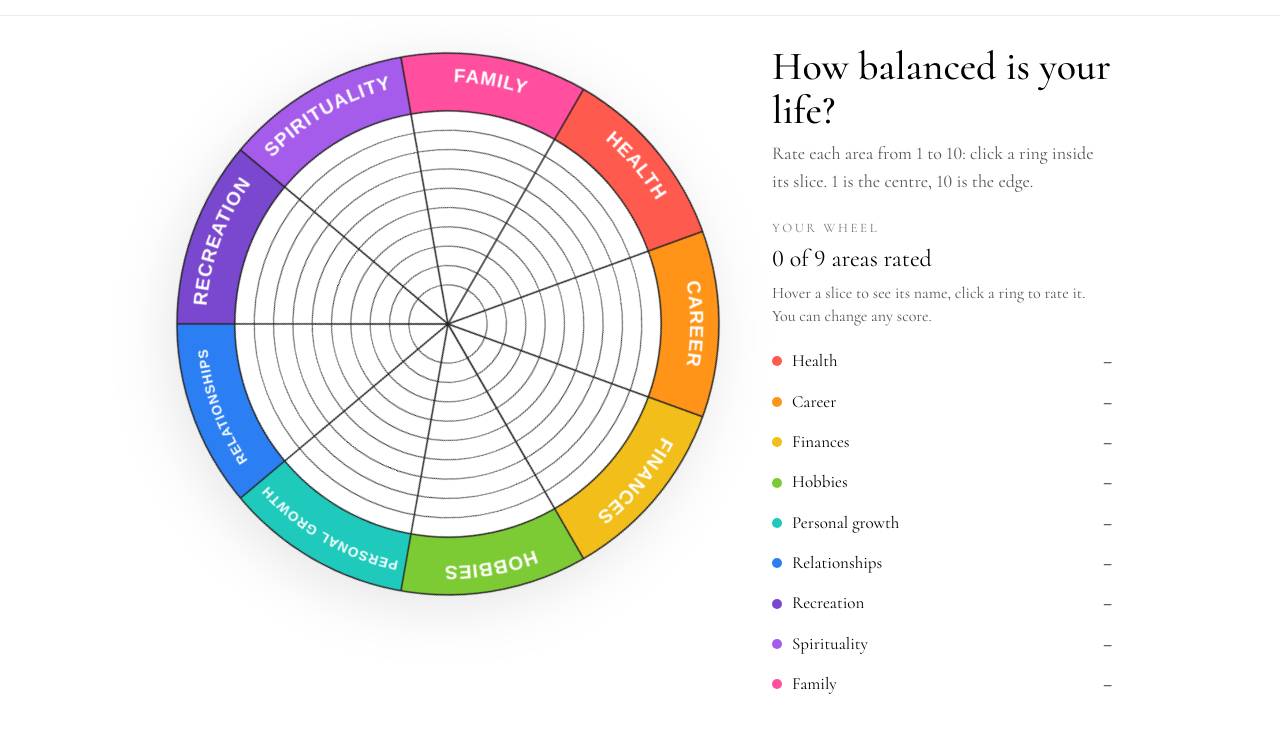
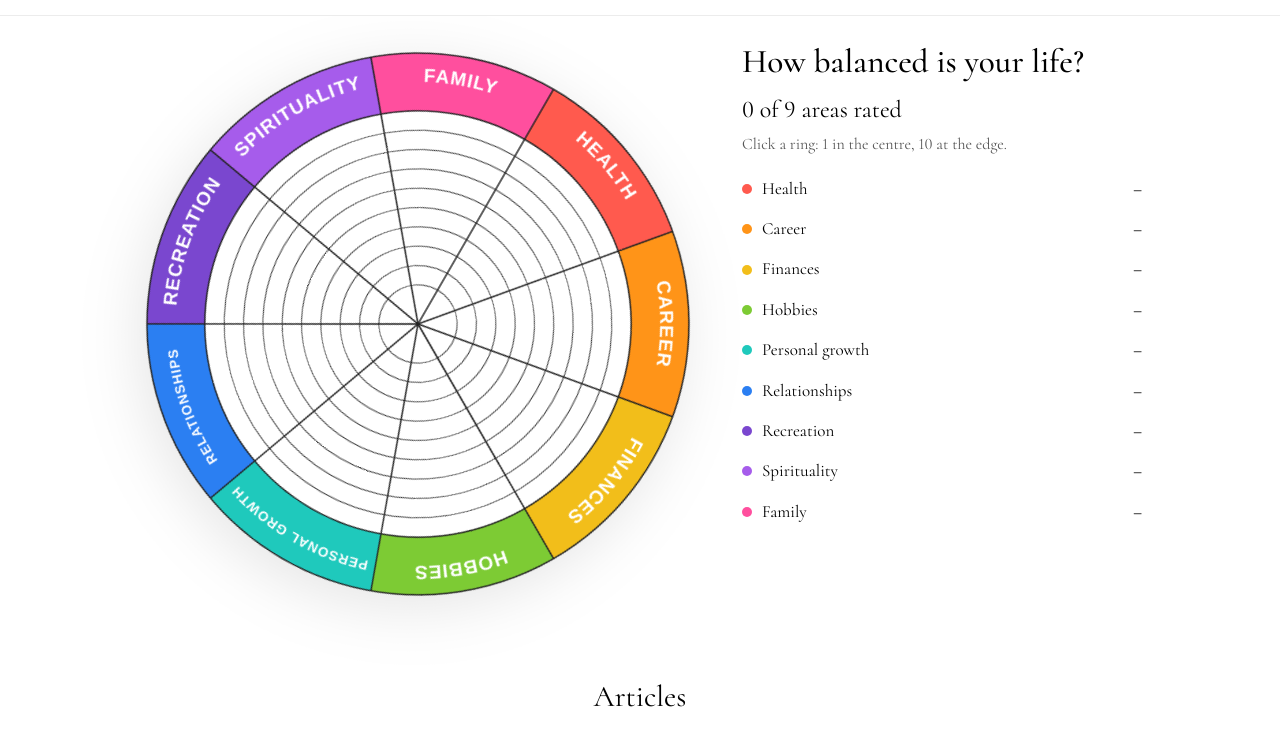
Before and after one commit to popovaanastasia0416-bit/365plan, a plain HTML site: page index.html in a window 1280 px wide. Shown: the part 55-800 px from the top of the page. Drawn offline with Linux system fonts and the light colour scheme.

Commit message:
One-line heading, less text

```diff
--- a/index.html
+++ b/index.html
@@ -108,10 +108,10 @@ dialog#look .x{position:absolute;right:12px;top:6px;border:0;background:none;fon
 @media (max-width:900px){.logo-icon{height:28px}.logo-word{height:17px}}
 
 .wq{margin:28px 0 20px}
-.wq-intro{margin-bottom:22px}
-.wq-intro h1{font-size:clamp(30px,3.4vw,40px);font-weight:500;line-height:1.1}
+.wq-intro{margin-bottom:14px}
+.wq-intro h1{white-space:nowrap;font-size:clamp(26px,2.6vw,36px);font-weight:500;line-height:1.1}
 .wq-intro p{font-size:18px;color:#555;margin-top:8px}
-.wq-body{display:grid;grid-template-columns:minmax(0,560px) minmax(0,340px);gap:44px;justify-content:center;align-items:start}
+.wq-body{display:grid;grid-template-columns:minmax(0,560px) minmax(0,400px);gap:44px;justify-content:center;align-items:start}
 .wq-wheel svg{width:100%;height:auto;display:block;filter:drop-shadow(0 14px 30px rgba(0,0,0,.10))}
 .wq-cell{cursor:pointer;outline:none}
 .wq-wheel svg.spin{animation:spin 60s linear infinite}
@@ -131,7 +131,7 @@ dialog#look .x{position:absolute;right:12px;top:6px;border:0;background:none;fon
 .wq-btn{display:inline-block;margin-top:14px;background:#222;color:#fff;text-decoration:none;padding:12px 22px;font-size:17px}
 .wq-btn:hover{background:#000}
 .wq-reset{display:block;margin-top:12px;background:none;border:0;font:inherit;font-size:15px;color:#666;text-decoration:underline;cursor:pointer;padding:0}
-@media (max-width:900px){.wq-body{grid-template-columns:minmax(0,1fr);gap:22px}.wq-side{display:contents}.wq-intro{order:-1;text-align:center}.wq{margin-top:24px}}
+@media (max-width:900px){.wq-body{grid-template-columns:minmax(0,1fr);gap:22px}.wq-side{display:contents}.wq-intro{order:-1;text-align:center}.wq-intro h1{white-space:normal}.wq{margin-top:24px}}
 </style>
 </head>
 <body>
@@ -148,9 +148,8 @@ dialog#look .x{position:absolute;right:12px;top:6px;border:0;background:none;fon
       <aside class="wq-side" aria-live="polite">
         <div class="wq-intro">
       <h1>How balanced is your life?</h1>
-      <p>Rate each area from 1 to 10: click a ring inside its slice. 1 is the centre, 10 is the edge.</p>
     </div>
-        <div id="wq-progress"><p class="wq-k">Your wheel</p><p class="wq-big"><span id="wq-count">0</span> of 9 areas rated</p><p class="wq-muted">Hover a slice to see its name, click a ring to rate it. You can change any score.</p></div>
+        <div id="wq-progress"><p class="wq-big"><span id="wq-count">0</span> of 9 areas rated</p><p class="wq-muted">Click a ring: 1 in the centre, 10 at the edge.</p></div>
         <ol class="wq-list" id="wq-list"></ol>
         <div id="wq-result" hidden>
           <p class="wq-k">Your result</p>
```
